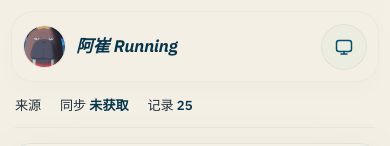
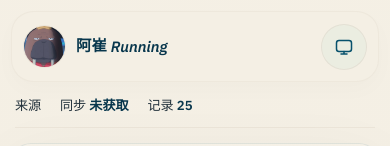
Before and after one commit to bowen-acui/running-page, a React (Vite) app: page /total in a window 390 px wide. Shown: the top 146 px of the page. Built offline with nearby package versions, Linux system fonts and the light colour scheme; a small style sheet from the web is missing.

Commit message:
Polish title typography and mobile scroll reset

```diff
--- /dev/null
+++ b/src/components/BrandTitle/index.tsx
@@ -0,0 +1,54 @@
+interface BrandTitleProps {
+  title: string;
+  className?: string;
+  prefixClassName?: string;
+  suffixClassName?: string;
+}
+
+const RUNNING_SUFFIX = ' Running';
+
+const joinClasses = (...classes: Array<string | undefined>) =>
+  classes.filter(Boolean).join(' ');
+
+const BrandTitle = ({
+  title,
+  className,
+  prefixClassName,
+  suffixClassName,
+}: BrandTitleProps) => {
+  const runningTitleIndex = title.indexOf(RUNNING_SUFFIX);
+  const titlePrefix =
+    runningTitleIndex >= 0 ? title.slice(0, runningTitleIndex) : title;
+  const titleSuffix =
+    runningTitleIndex >= 0 ? title.slice(runningTitleIndex + 1) : '';
+
+  return (
+    <span
+      className={joinClasses(
+        'inline-flex max-w-full items-baseline gap-[0.26em] whitespace-nowrap leading-[0.96] text-[color:var(--color-text-primary)]',
+        className
+      )}
+    >
+      <span
+        className={joinClasses(
+          'font-[family:var(--font-logo)] font-extrabold tracking-[0.008em]',
+          prefixClassName
+        )}
+      >
+        {titlePrefix}
+      </span>
+      {titleSuffix && (
+        <span
+          className={joinClasses(
+            'relative top-[0.03em] font-[family:var(--font-logo-latin)] text-[0.98em] font-bold italic tracking-[0.01em]',
+            suffixClassName
+          )}
+        >
+          {titleSuffix}
+        </span>
+      )}
+    </span>
+  );
+};
+
+export default BrandTitle;
--- a/src/components/Header/index.tsx
+++ b/src/components/Header/index.tsx
@@ -1,7 +1,8 @@
 import { Link } from 'react-router-dom';
 import type { ReactElement } from 'react';
+import BrandTitle from '@/components/BrandTitle';
 import getSiteMetadata from '@/hooks/useSiteMetadata';
-import { useTheme, Theme, ThemePreference } from '@/hooks/useTheme';
+import { useTheme, ThemePreference } from '@/hooks/useTheme';
 import styles from './style.module.css';
 
 const Header = () => {
@@ -100,9 +101,13 @@ const Header = () => {
           <div className="min-w-0 flex-1">
             <Link
               to="/"
-              className="block truncate text-lg font-black text-[color:var(--color-text-primary)] italic sm:text-xl lg:text-2xl"
+              className="inline-flex max-w-full items-baseline pt-[0.04em] text-[1.02rem] sm:text-[1.12rem] lg:text-[1.34rem]"
             >
-              {siteTitle}
+              <BrandTitle
+                title={siteTitle}
+                prefixClassName="font-black tracking-[0.004em]"
+                suffixClassName="top-[0.04em] text-[0.97em] font-semibold tracking-[0.006em]"
+              />
             </Link>
           </div>
         </div>
--- a/src/components/Layout/index.tsx
+++ b/src/components/Layout/index.tsx
@@ -1,4 +1,5 @@
-import React from 'react';
+import React, { useLayoutEffect } from 'react';
+import { useLocation } from 'react-router-dom';
 import { Helmet } from 'react-helmet-async';
 import DataStatusBar from '@/components/DataStatusBar';
 import Header from '@/components/Header';
@@ -6,6 +7,25 @@ import getSiteMetadata from '@/hooks/useSiteMetadata';
 
 const Layout = ({ children }: React.PropsWithChildren) => {
   const { siteTitle, description } = getSiteMetadata();
+  const location = useLocation();
+
+  useLayoutEffect(() => {
+    if (typeof window === 'undefined') return;
+
+    const previousScrollRestoration = window.history.scrollRestoration;
+    window.history.scrollRestoration = 'manual';
+
+    return () => {
+      window.history.scrollRestoration = previousScrollRestoration;
+    };
+  }, []);
+
+  useLayoutEffect(() => {
+    if (typeof window === 'undefined') return;
+    if (location.hash) return;
+
+    window.scrollTo(0, 0);
+  }, [location.pathname, location.search, location.hash]);
 
   return (
     <>
--- a/src/pages/index.tsx
+++ b/src/pages/index.tsx
@@ -2,6 +2,7 @@ import {
   lazy,
   Suspense,
   useEffect,
+  useRef,
   useState,
   useMemo,
   useCallback,
@@ -14,6 +15,7 @@ import LocationStat from '@/components/LocationStat';
 import RunTable from '@/components/RunTable';
 import SVGStat from '@/components/SVGStat';
 import YearsStat from '@/components/YearsStat';
+import BrandTitle from '@/components/BrandTitle';
 import useActivities from '@/hooks/useActivities';
 import getSiteMetadata from '@/hooks/useSiteMetadata';
 import { useInterval } from '@/hooks/useInterval';
@@ -108,6 +110,8 @@ const Index = () => {
   // Animation trigger for single runs - increment this to force animation replay
   const [animationTrigger, setAnimationTrigger] = useState(0);
   const [isMapCollapsed, setIsMapCollapsed] = useState(isMobileViewport);
+  const [shouldRenderMap, setShouldRenderMap] = useState(() => !isMobileViewport());
+  const mapPanelRef = useRef<HTMLDivElement | null>(null);
 
   // Memoize expensive calculations
   const runs = useMemo(() => {
@@ -361,17 +365,38 @@ const Index = () => {
   useEffect(() => {
     if (singleRunId !== null) {
       setIsMapCollapsed(false);
+      setShouldRenderMap(true);
     }
   }, [singleRunId]);
 
+  useEffect(() => {
+    if (!isMapCollapsed) {
+      setShouldRenderMap(true);
+    }
+  }, [isMapCollapsed]);
+
+  useEffect(() => {
+    const node = mapPanelRef.current;
+    if (!node || shouldRenderMap || typeof IntersectionObserver === 'undefined') {
+      return;
+    }
+
+    const observer = new IntersectionObserver(
+      (entries) => {
+        if (entries.some((entry) => entry.isIntersecting)) {
+          setShouldRenderMap(true);
+          observer.disconnect();
+        }
+      },
+      { rootMargin: '180px 0px' }
+    );
+
+    observer.observe(node);
+    return () => observer.disconnect();
+  }, [shouldRenderMap]);
+
   const { theme } = useTheme();
   const summaryLink = navLinks.find((link) => link.name === 'Summary');
-  const runningTitleIndex = siteTitle.indexOf(' Running');
-  const titlePrefix =
-    runningTitleIndex >= 0 ? siteTitle.slice(0, runningTitleIndex) : siteTitle;
-  const titleSuffix =
-    runningTitleIndex >= 0 ? siteTitle.slice(runningTitleIndex + 1) : '';
-
   return (
     <Layout>
       <Helmet>
@@ -380,13 +405,12 @@ const Index = () => {
       <div className="grid w-full gap-3 sm:gap-5 lg:grid-cols-[minmax(18rem,23rem)_minmax(0,1fr)] lg:items-start lg:gap-5 xl:gap-6">
         <section className="w-full lg:sticky lg:top-8">
           <div className="mb-1 grid min-h-9 grid-cols-[minmax(0,1fr)_auto] items-center gap-4 px-[1.625rem] pt-1 sm:mb-1.5 lg:mr-6">
-            <h1 className="min-w-0 overflow-visible text-[clamp(0.86rem,3.5vw,1.02rem)] leading-none font-[family:var(--font-logo)] font-black tracking-[0.01em] text-[color:var(--color-text-primary)] sm:text-[1.18rem]">
-              {titlePrefix}
-              {titleSuffix && (
-                <span className="ml-1.5 align-[-0.015em] text-[1.08em] font-[family:var(--font-logo-latin)] font-bold tracking-[0.002em]">
-                  {titleSuffix}
-                </span>
-              )}
+            <h1 className="min-w-0 overflow-visible pt-[0.08em] text-[clamp(0.86rem,3.5vw,1.02rem)] leading-none sm:text-[1.18rem]">
+              <BrandTitle
+                title={siteTitle}
+                prefixClassName="font-black tracking-[0.004em]"
+                suffixClassName="top-[0.04em] text-[1.02em] font-semibold tracking-[0.008em]"
+              />
             </h1>
             {summaryLink && (
               <a
@@ -409,6 +433,7 @@ const Index = () => {
         </section>
         <section className="min-w-0 space-y-4 sm:space-y-6" id="map-container">
           <div
+            ref={mapPanelRef}
             className={`home-map-panel map-shell ${isMapCollapsed ? 'map-shell-collapsed' : ''} overflow-hidden rounded-[1.75rem] border border-[color:var(--color-primary)]/10 bg-[color:var(--color-run-row-hover-background)]/14 p-2 shadow-[inset_0_1px_0_rgba(255,255,255,0.04)] sm:p-3`}
           >
             {isMapCollapsed ? (
@@ -449,6 +474,7 @@ const Index = () => {
                 </span>
               </button>
             ) : (
+              shouldRenderMap && (
                 <Suspense
                   fallback={
                     <div className="flex min-h-[var(--map-height,320px)] items-center justify-center rounded-[1.35rem] bg-[color:var(--color-background)]/28 text-sm font-semibold text-[color:var(--color-run-date)]/72">
@@ -466,6 +492,7 @@ const Index = () => {
                     animationTrigger={animationTrigger}
                   />
                 </Suspense>
+              )
             )}
           </div>
           <div className="home-data-panel min-w-0 overflow-hidden rounded-[1.75rem] border border-[color:var(--color-primary)]/10 bg-[color:var(--color-run-row-hover-background)]/14 p-3 shadow-[inset_0_1px_0_rgba(255,255,255,0.04)] sm:p-5">
```
Lines whose indentation alone changed are shown as unchanged.
